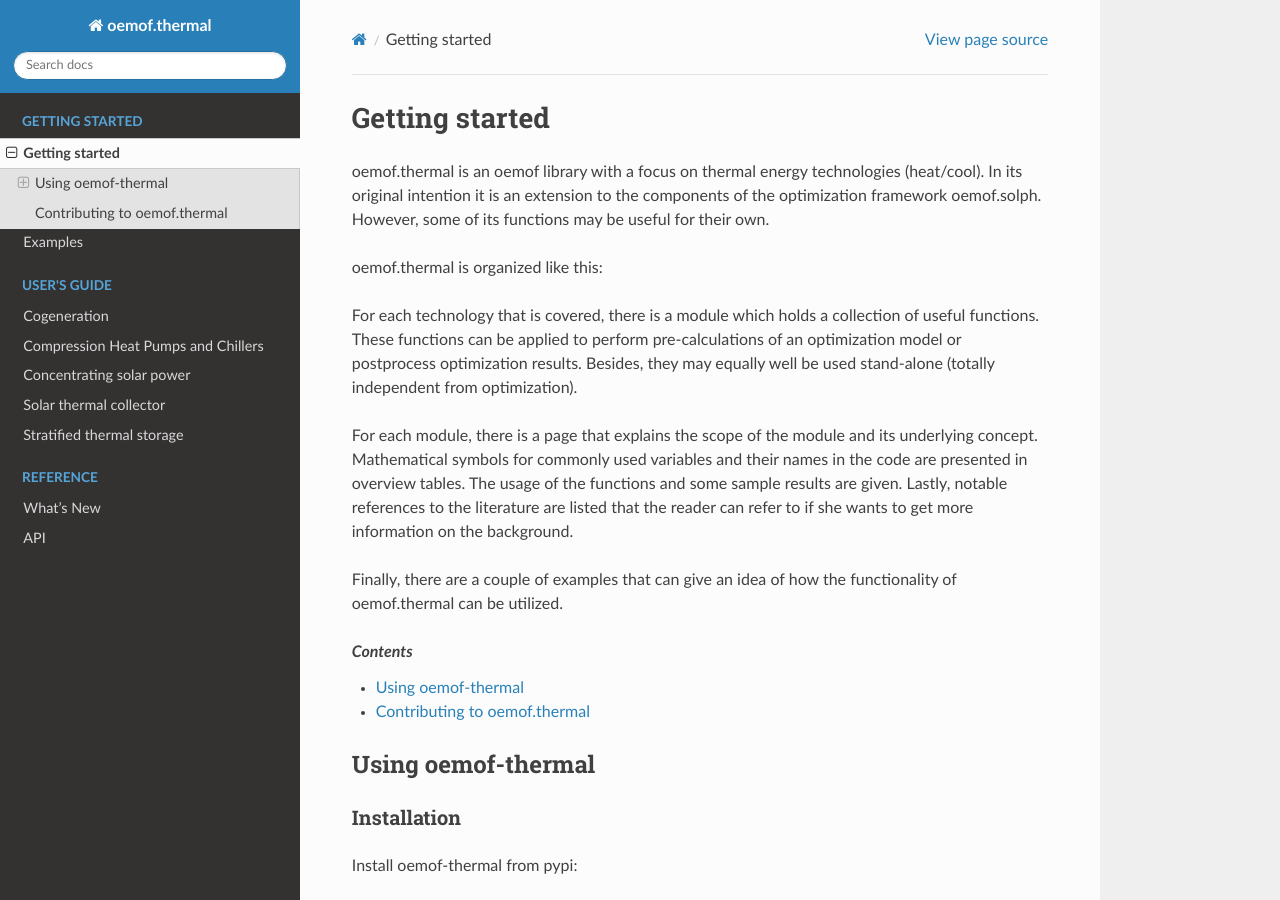
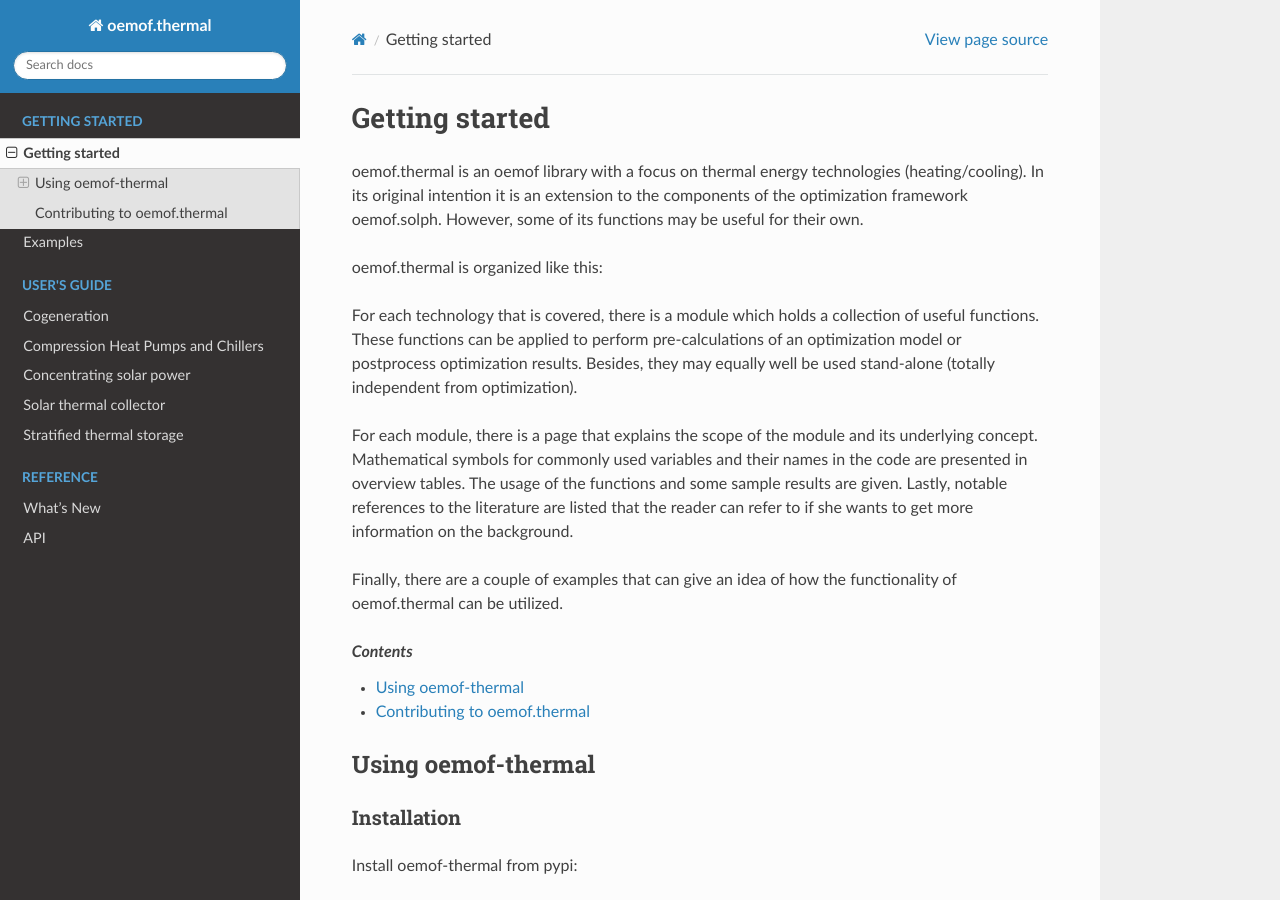
Before and after one commit to oemof/oemof-thermal, a Sphinx documentation site: the page built from docs/getting_started.rst, in a window 1280 px wide and 900 px high. Built offline with Sphinx 7.4.7 and the Read the Docs theme 2.0.0, drawn with Linux system fonts in a browser that asks for light colours; formulas are drawn with MathJax 3.

Commit message:
Rephrase docs text
Co-Authored-By: jakob-wo <40822026+jakob-wo@users.noreply.github.com>

```diff
--- a/docs/getting_started.rst
+++ b/docs/getting_started.rst
@@ -4,7 +4,7 @@
 Getting started
 ~~~~~~~~~~~~~~~
 
-oemof.thermal is an oemof library with a focus on thermal energy technologies (heat/cool).
+oemof.thermal is an oemof library with a focus on thermal energy technologies (heating/cooling).
 In its original intention it is an extension to the components of the optimization framework
 oemof.solph. However, some of its functions may be useful for their own.
 
```
